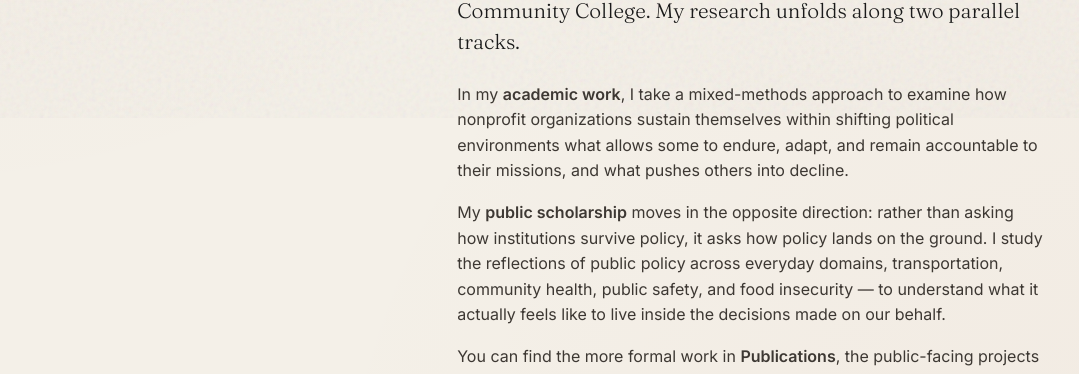
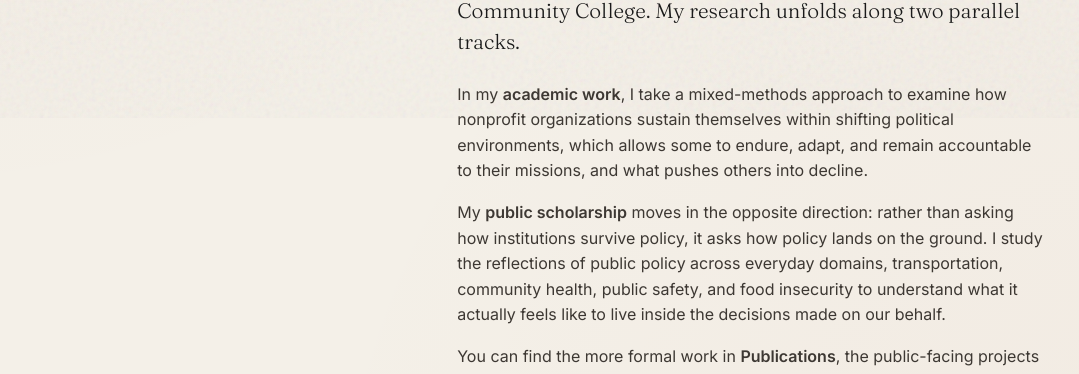
Before and after one commit to oguz96kaan/portfolio, a plain HTML site: page index.html in a window 1280 px wide. Shown: the part 682-1056 px from the top of the page, without its empty margins (100-1179 px from the left). Drawn offline with Linux system fonts and the light colour scheme.

Commit message:
Update index.html

```diff
--- a/index.html
+++ b/index.html
@@ -701,9 +701,9 @@
 
           <p class="lead">I am a doctoral candidate in Public Affairs and Community Development at Rutgers University – Camden, a research associate at the Senator Walter Rand Institute for Public Affairs, and an adjunct faculty member in Sociology at Salem Community College. My research unfolds along two parallel tracks.</p>
 
-          <p>In my <strong>academic work</strong>, I take a mixed-methods approach to examine how nonprofit organizations sustain themselves within shifting political environments what allows some to endure, adapt, and remain accountable to their missions, and what pushes others into decline.</p>
+          <p>In my <strong>academic work</strong>, I take a mixed-methods approach to examine how nonprofit organizations sustain themselves within shifting political environments, which allows some to endure, adapt, and remain accountable to their missions, and what pushes others into decline.</p>
 
-          <p>My <strong>public scholarship</strong> moves in the opposite direction: rather than asking how institutions survive policy, it asks how policy lands on the ground. I study the reflections of public policy across everyday domains, transportation, community health, public safety, and food insecurity — to understand what it actually feels like to live inside the decisions made on our behalf.</p>
+          <p>My <strong>public scholarship</strong> moves in the opposite direction: rather than asking how institutions survive policy, it asks how policy lands on the ground. I study the reflections of public policy across everyday domains, transportation, community health, public safety, and food insecurity to understand what it actually feels like to live inside the decisions made on our behalf.</p>
 
           <p>You can find the more formal work in <strong>Publications</strong>, the public-facing projects and reports alongside it, and occasional notes on reading, teaching, and fieldwork in the <strong>Notebook</strong>.</p>
         </div>
```
